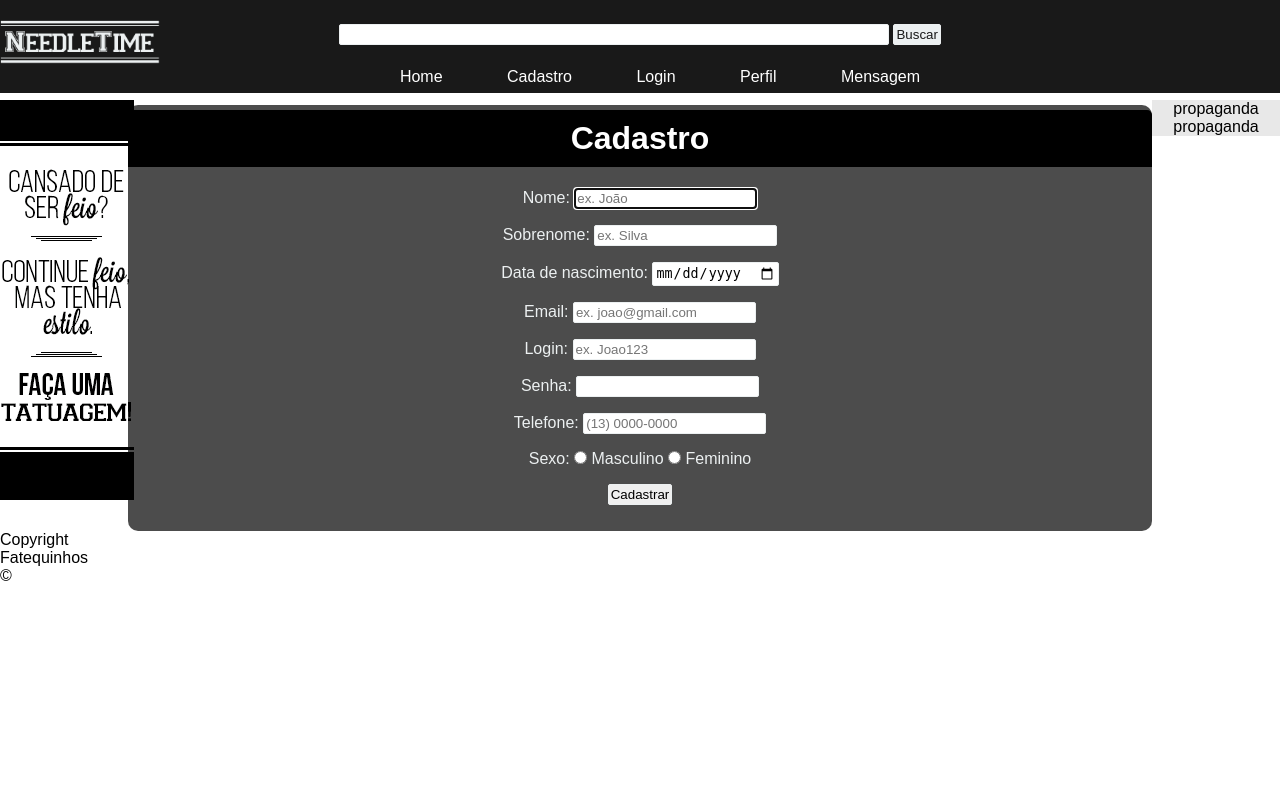
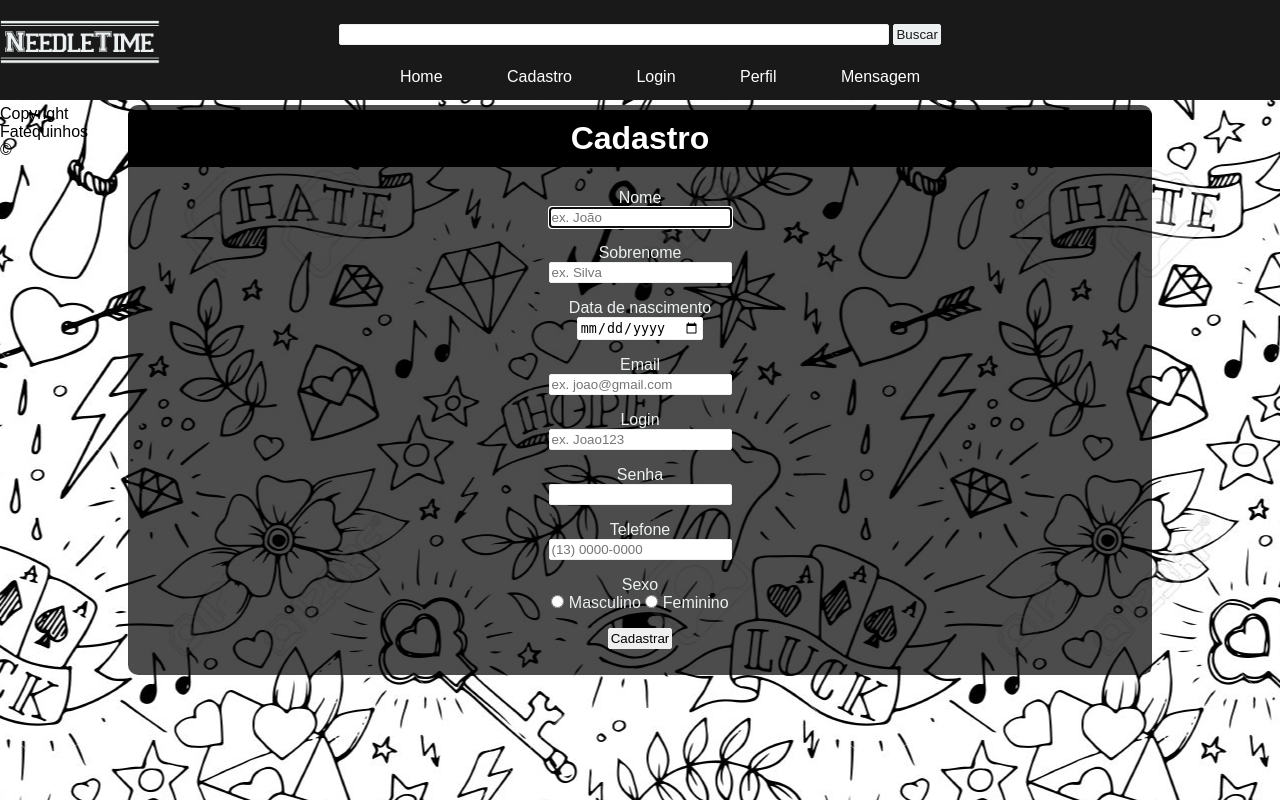
Before and after one commit to edonho/trabson, a CodeIgniter app: page /database/index.php/welcome/cadastro in a window 1280 px wide. Run offline with CodeIgniter, Linux system fonts and the light colour scheme; some libraries are stand-ins or nearby versions.

Commit message:
Cadastro, Pesquisa, Banco e model

```diff
--- a/application/config/autoload.php
+++ b/application/config/autoload.php
@@ -58,7 +58,7 @@ $autoload['packages'] = array();
 |
 |	$autoload['libraries'] = array('user_agent' => 'ua');
 */
-$autoload['libraries'] = array();
+$autoload['libraries'] = array('database');
 
 /*
 | -------------------------------------------------------------------
--- a/application/config/database.php
+++ b/application/config/database.php
@@ -76,9 +76,9 @@ $query_builder = TRUE;
 $db['default'] = array(
 	'dsn'	=> '',
 	'hostname' => 'localhost',
-	'username' => '',
+	'username' => 'edinho',
 	'password' => '',
-	'database' => '',
+	'database' => 'tattoo',
 	'dbdriver' => 'mysqli',
 	'dbprefix' => '',
 	'pconnect' => FALSE,
--- a/application/controllers/Welcome.php
+++ b/application/controllers/Welcome.php
@@ -6,33 +6,41 @@ class Welcome extends CI_Controller {
 	public function index(){
 		$this->load->view('Padrao/header');
 		$this->load->view('inicio');
-		//$this->load->view('Padrao/footer');
+		$this->load->view('Padrao/footer');
 
 	}
 	public function home(){
 		$this->load->view('Padrao/header');
 		$this->load->view('inicio');
-		//$this->load->view('Padrao/footer');
+		$this->load->view('Padrao/footer');
 	}
 	public function cadastro(){
 		$this->load->view('Padrao/header');
 		$this->load->view('cadastro');
-		//$this->load->view('Padrao/footer');
+		$this->load->view('Padrao/footer');
 	}
 	public function perfil(){
 		$this->load->view('Padrao/header');
 		$this->load->view('perfil');
-		//$this->load->view('Padrao/footer');
+		$this->load->view('Padrao/footer');
 	}
 	public function login(){
 		$this->load->view('Padrao/header');
 		$this->load->view('login');
-		//$this->load->view('Padrao/footer');
+		$this->load->view('Padrao/footer');
 	}
 	public function mensagem(){
 		$this->load->view('Padrao/header');
 		$this->load->view('mensagem');
-		//$this->load->view('Padrao/footer');
+		$this->load->view('Padrao/footer');
+	}
+	public function busca(){
+		$nome = $this->input->get("buscarEstudio");
+		$this->load->model("BancoModel","bdm");
+		$this->load->view('Padrao/header');
+		$data = $this->bdm->busca($nome);
+		$this->load->view('resultadoBusca',array("data"=>$data));
+		$this->load->view('Padrao/footer');
 	}
 
 }
--- a/application/views/Padrao/header.php
+++ b/application/views/Padrao/header.php
@@ -15,9 +15,9 @@
     </head>
     <body>
         <header class="back-black">
-            <a href="/site/html/inicio.php" title="home"><img id="logo" <?= 'src="'.base_url("static/img/logo.png").'"';?>></a>
+            <a href="/" title="home"><img id="logo" <?= 'src="'.base_url("static/img/logo.png").'"';?>></a>
             <div class="align-center padding">
-                <form class="formLogin" id="formLogin" action="resultadoBusca.php" method="get">
+                <form class="formLogin" id="formLogin" action="/index.php/welcome/busca" method="GET">
                     <input type="text" name="buscarEstudio" id="buscarEstudio" class="buscarEstudio">
                     <input type="submit" name="search" class="btBuscar back-white" value="Buscar">
                 </form>
@@ -25,7 +25,7 @@
 
             <nav class="menuUsuario">
                 <ul>
-                    <li><a href="/index.php/welcome/home" title="home">Home</a></li>
+                    <li><a href="/" title="home">Home</a></li>
                     <li><a href="/index.php/welcome/cadastro" title="cadastre-se"> Cadastro </a></li>
                     <li><a href="/index.php/welcome/login" title="entrar"> Login </a></li>
                     <li> <a href="/index.php/welcome/perfil" title="perfil"> Perfil </a></li>
--- a/application/views/cadastro.php
+++ b/application/views/cadastro.php
@@ -1,70 +1,73 @@
-<?php require_once("Padrao/header.php"); ?>
+<style <?= "src='".base_url("static/css/cadastro.css")."'"; ?>></style>
 <meta charset="UTF-8">
-<aside class="propaganda1 back-gray">
-        <img src="../estatico/img/bannertattoo.png" alt="propaganda tatuagem">
-    </aside>
-
-    <main class="inicio back-black-tp">
+    <main class="inicio back-black-tp mains">
     <label class="form">
         <form method="POST" action="../cad.php">
     <h1>Cadastro</h1>
             <fieldset>
-                  <label>
+                <label>
                     <p>
-                   Nome: <input type="text" name="nome" placeholder="ex. João" maxlength="10" autofocus required/>
+                   Nome
+                   <br>
+                   <input type="text" name="nome" placeholder="ex. João" maxlength="10" autofocus required/>
                    </p>
                   </label>
                 <label>
                    <p>
-                   Sobrenome: <input type="text" name="sobrenome" placeholder="ex. Silva" required/>
+                   Sobrenome
+                   <br>
+                   <input type="text" name="sobrenome" placeholder="ex. Silva" required/>
                    </p>
                 </label>
                 <label>
                     <p>
-                Data de nascimento: <input type="date" name="nascimento" placeholder="ex: 01/01/1996" required/>
+                    Data de nascimento
+                    <br>
+                <input type="date" name="nascimento" placeholder="ex: 01/01/1996" required/>
                     </p>
                 </label>
                 <label>
                     <p>
-                   Email: <input type="email" name="email" placeholder="ex. joao@gmail.com" required/>
+                    Email
+                   <br>
+                <input type="email" name="email" placeholder="ex. joao@gmail.com" required/>
                     </p>
                </label>
                <label>
                    <p>
-                       Login:  <input type="text" name="login" placeholder="ex. Joao123" required/>
+                    Login
+                    <br>
+                <input type="text" name="login" placeholder="ex. Joao123" required/>
                    </p>
                </label>
                <label>
                    <p>
-                       Senha: <input type="password" name="senha" required/>
+                    Senha
+                    <br>
+                <input type="password" name="senha" required/>
                    </p>
                </label>
                 <label>
                     <p>
-                Telefone: <input type="tel" name="telefone" placeholder="(13) 0000-0000" required/>
+                    Telefone
+                    <br>
+                <input type="tel" name="telefone" placeholder="(13) 0000-0000" required/>
                     </p>
                 </label>
               <label>
                   <p>
-                Sexo:
+                Sexo
+                 <br>
               <input type="radio" name="sexo" value="M"> Masculino
               <input type="radio" name="sexo" value="F"> Feminino
                   </p>
               </label>
              <input type="submit" value="Cadastrar" class="botao"/>
           </fieldset>
-
         </form>
-
     </label>
  </main>
 
-    <aside class="propaganda2 back-gray">
-        propaganda
-        propaganda
+    <aside class="void">
+
     </aside>
-
-
-
-
-<?php require_once("Padrao/footer.php"); ?>
--- a/application/views/inicio.php
+++ b/application/views/inicio.php
@@ -5,6 +5,7 @@
 
     <main class="inicio back-black-tp">
         <h1> Início </h1>
+
         <h2> Estúdios em destaque </h2>
         <?php require_once("Banco/listarEstudios.php"); ?>
 
@@ -12,10 +13,7 @@
     </main>
 
     <aside class="propaganda2 back-gray">
-        propaganda
-        propaganda
+<img <?= 'src="'.base_url("static/img/bannertattoo.png").'"';?> alt="propaganda tatuagem">
     </aside>
 </div>
-
-<?php require_once("Padrao/footer.php"); ?>
 <!--40,88-->
--- a/application/views/resultadoBusca.php
+++ b/application/views/resultadoBusca.php
@@ -1,4 +1,3 @@
-<?php require_once("Padrao/header.php"); ?>
 <div id="content">
     <aside class="propaganda1 back-gray">
         <p>Propaganda?</p>
@@ -11,7 +10,7 @@
         <h1> Estúdios </h1>
         <?php require_once("Banco/buscar.php"); ?>
 
-        <script src="../estatico/js/awesomstar.min.js"></script>
+        <script <?= 'src="'.base_url("static/js/awesomstar.js").'"';?>></script>
     </main>
 
     <aside class="propaganda2 back-gray">
@@ -21,4 +20,3 @@
         <p>Propaganda?</p>
     </aside>
 </div>
-<?php require_once("Padrao/footer.php"); ?>
--- a/static/css/tst/estilo.css
+++ b/static/css/tst/estilo.css
@@ -4,10 +4,15 @@
     Classes de width: .width-10, .width-20, .width-80, .width-full,
     Classes Img: .img-thumb
 */
+header{
+    position: fixed;
+}
+
 body{
     margin: 0 auto;
     padding: 0;
     font-family: 'Century Gothic', sans-serif;
+    background-color:red;
 }
 
 body, header, .width-full, #content, footer{
@@ -54,6 +59,12 @@ form input{
 .back-black-tp{
     background-color: rgba(0, 0, 0, 0.7);
     color: #ecf0f1;
+    left: 5%;
+    right:5%;
+}
+
+.mains{
+    position: absolute;
 }
 
 .back-gray{
--- a/static/css/tst/mobile-first.css
+++ b/static/css/tst/mobile-first.css
@@ -144,3 +144,22 @@ li a {
     width:15px;
 }
 }
+
+body{
+    background-image: url("../../img/tatu1.jpg");
+    background-repeat: repeat;
+    background-attachment: fixed;
+    background-position: center;
+
+
+}
+
+
+main {
+    margin-top: 105px;
+}
+
+aside{
+    margin-top: 105px;
+
+}
```
Also changed, not shown: application/models/Banco.php (added, +12 -0 lines), application/models/BancoModel.php (added, +12 -0 lines), application/views/Banco/buscar.php (+10 -4 lines), application/views/login.php (+1 -9 lines), application/views/mensagem.php (+2 -17 lines), application/views/perfil.php (+2 -19 lines), static/css/cadastro.css (+8 -0 lines), static/img/fundo.png (added).
